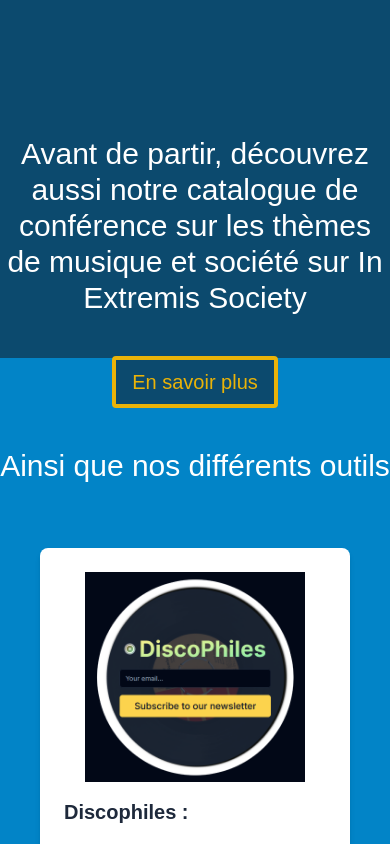
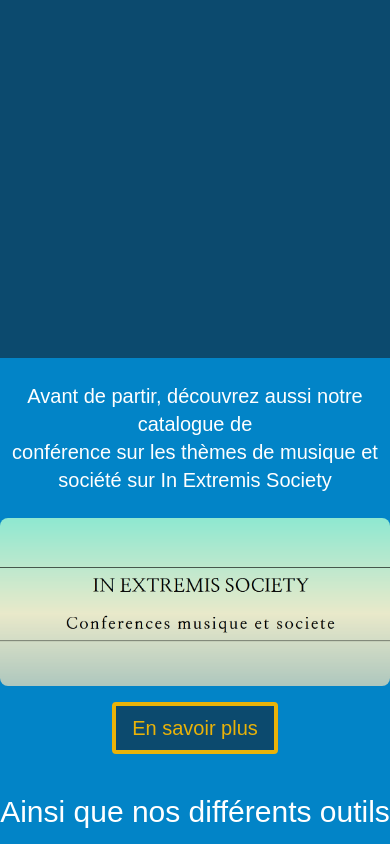
Before and after one commit to Funkysys/in-extremis-formation, a Next.js app: page / in a window 390 px wide. Shown: the part 2700-3544 px from the top of the page. Built offline with nearby package versions, Linux system fonts and the light colour scheme.

Commit message:
upgrade image layout

```diff
--- a/components/ThirdPart.tsx
+++ b/components/ThirdPart.tsx
@@ -6,12 +6,12 @@
 
 const ThirdPart: React.FC = () => {
   return (
-    <div className="w-[100vw] h-[100vh] bg-sky-600 flex flex-col justify-center items-center">
-      <h3 className="text-3xl text-white text-center mb-6 mt-6">
+    <div className="w-[100vw] min-h-[100vh] bg-sky-600 flex flex-col justify-center items-center">
+      <h3 className="text-xl md:text-3xl text-white text-center mb-6 mt-6">
         Avant de partir, découvrez aussi notre catalogue de <br />
         conférence sur les thèmes de musique et société sur In Extremis Society
       </h3>
-      <div className="relative w-[70vw] lg:w-[50vw] h-[50vh]">
+      <div className="relative w-[100vw] h-[20vh]  xl:w-[70vw] xl:h-[30vh]">
         <Link href="https://www.in-extremis-conferences.eu/" target="_blank">
           <Image
             src={"/images/in-extremis-society.png"}
```
